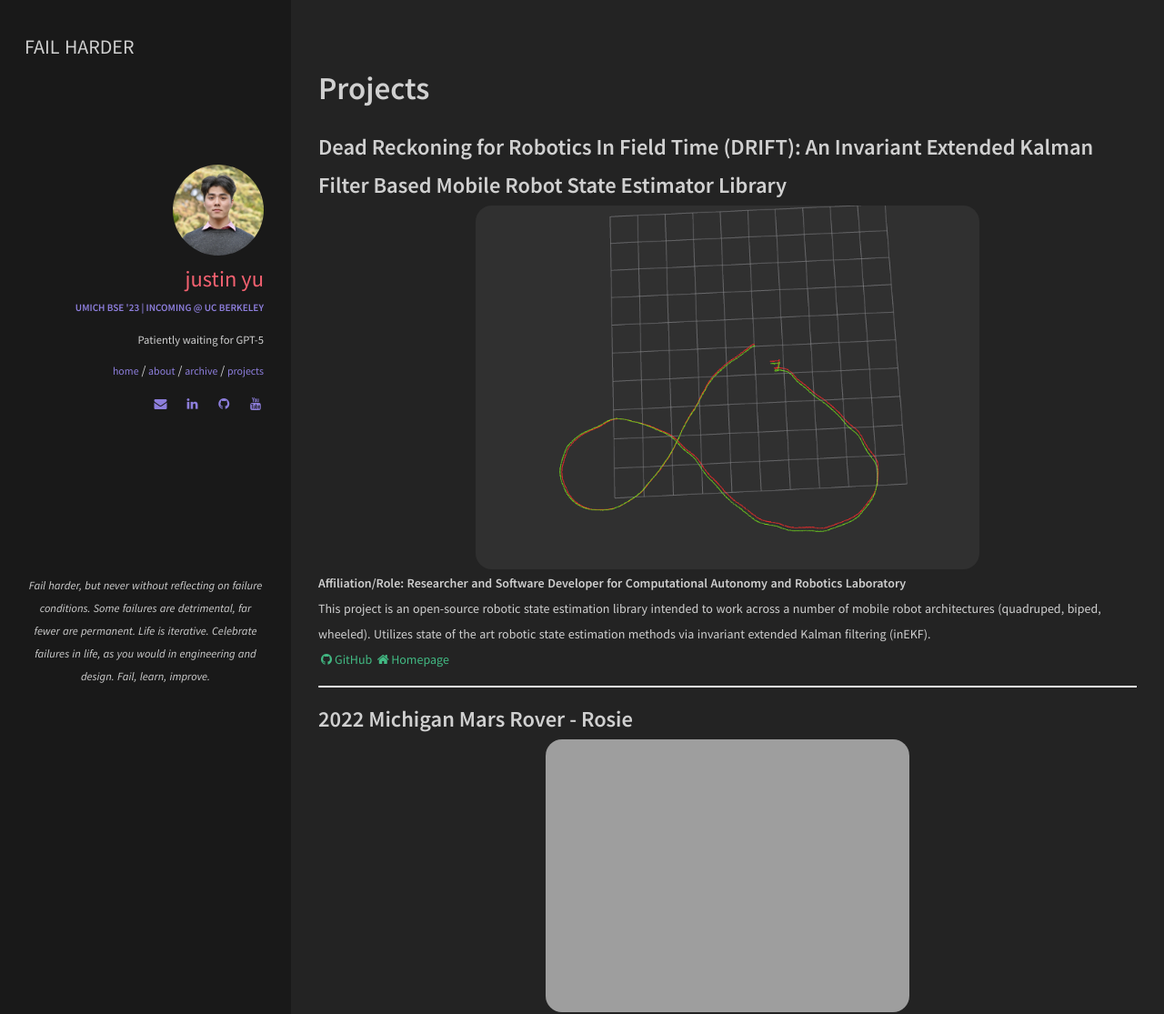
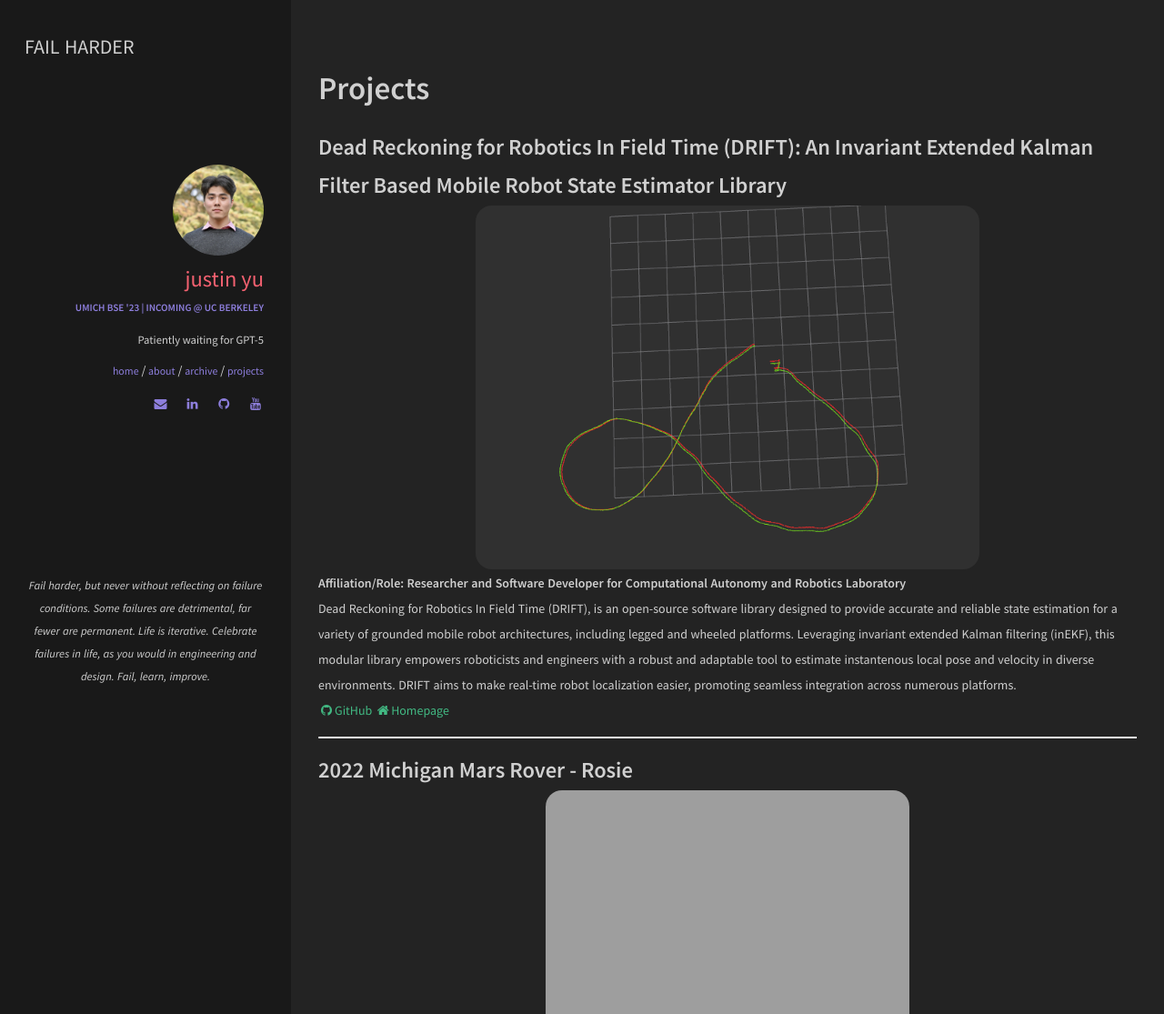
Before and after one commit to uynitsuj/uynitsuj.github.io, a Jekyll site: the page built from projects.html, in a window 1280 px wide. Shown: the top 1115 px of the page at 91% size. Built offline with Jekyll 4.4.1, drawn with Linux system fonts in a browser that asks for light colours; grey boxes are pictures that could not be loaded.

Commit message:
drift desc

```diff
--- a/_data/index/projects.yml
+++ b/_data/index/projects.yml
@@ -1,6 +1,6 @@
 - name: "Dead Reckoning for Robotics In Field Time (DRIFT): An Invariant Extended Kalman Filter Based Mobile Robot State Estimator Library"
   descr: "<b>Affiliation/Role: Researcher and Software Developer for Computational Autonomy and Robotics Laboratory</b><br>
-  This project is an open-source robotic state estimation library intended to work across a number of mobile robot architectures (quadruped, biped, wheeled). Utilizes state of the art robotic state estimation methods via invariant extended Kalman filtering (inEKF). "
+  Dead Reckoning for Robotics In Field Time (DRIFT), is an open-source software library designed to provide accurate and reliable state estimation for a variety of grounded mobile robot architectures, including legged and wheeled platforms. Leveraging invariant extended Kalman filtering (inEKF), this modular library empowers roboticists and engineers with a robust and adaptable tool to estimate instantenous local pose and velocity in diverse environments. DRIFT aims to make real-time robot localization easier, promoting seamless integration across numerous platforms."
   image: DRIFT.png
   github: https://github.com/UMich-CURLY/curly_state_estimator
   website: https://umich-curly.github.io/DRIFT_Website/
```
